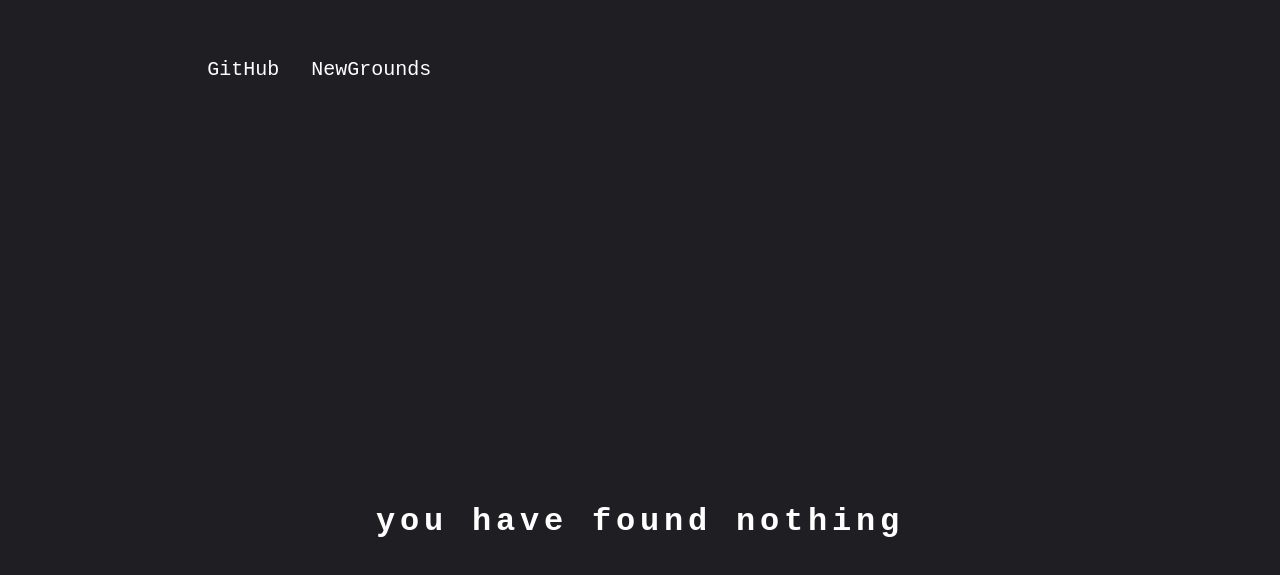
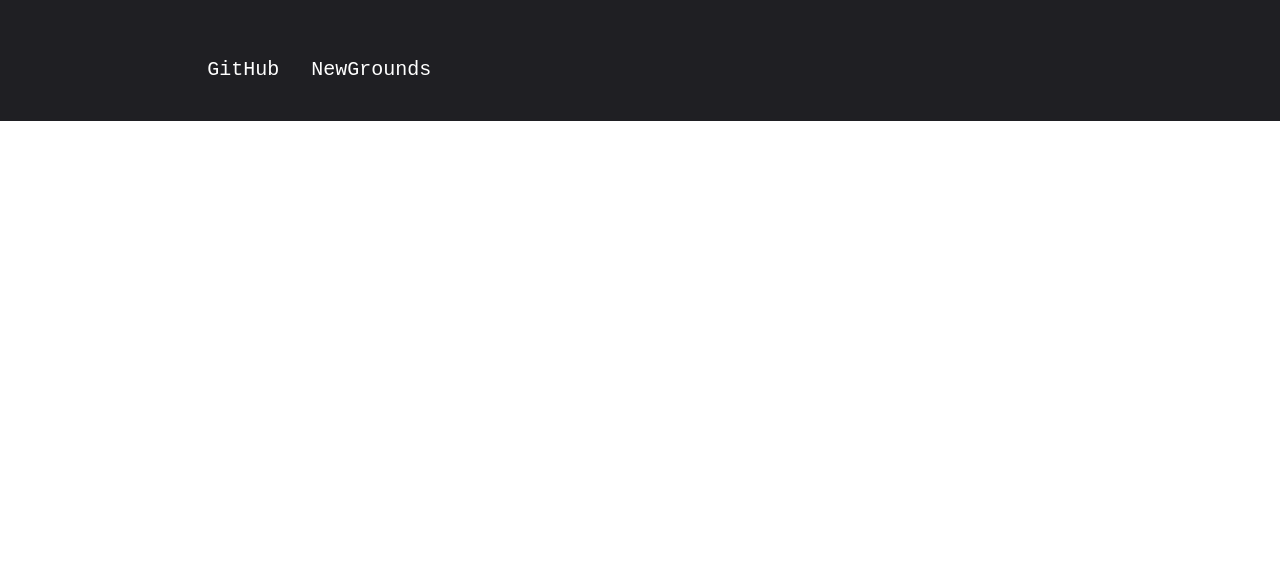
Before and after one commit to MarcusBoay/marcusboay.github.io, a React (Create React App) app: page / in a window 1280 px wide. Shown: the part 1207-1782 px from the top of the page. After the commit the page ends 1328 px from the top, so only its background shows below. Built offline with nearby package versions, Linux system fonts and the light colour scheme; what typesafe-actions would draw is missing.

Commit message:
remove route to 404

```diff
--- a/src/App.tsx
+++ b/src/App.tsx
@@ -19,7 +19,6 @@ const App = () => {
                 <HashRouter>
                     <Route exact path="/" component={Home} />
                     <Route exact path="/tree-viz" component={TreeViz} />
-                    <Route path="*" component={NotFound} />
                 </HashRouter>
             </StyledAppLayout>
         </Provider>
```
